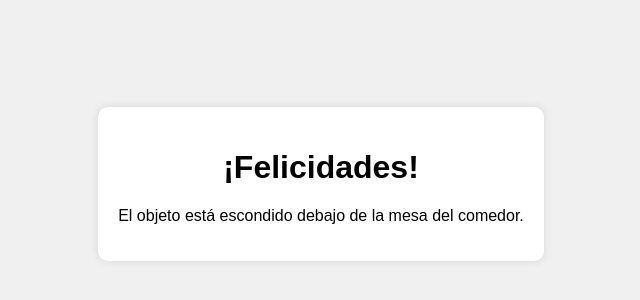
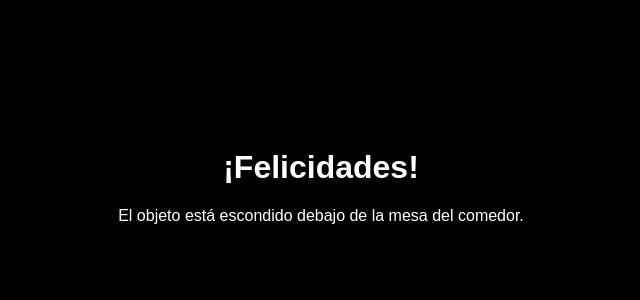
Before and after one commit to TonyBRoman/ppject, a plain HTML site: page success.html in a window 1280 px wide. Shown: the part 236-536 px from the top of the page, without its empty margins (319-959 px from the left). Drawn offline with Linux system fonts and the light colour scheme.

Commit message:
black background

```diff
--- /dev/null
+++ b/styles.css
@@ -0,0 +1,43 @@
+body {
+    font-family: Arial, sans-serif;
+    display: flex;
+    flex-direction: column;
+    align-items: center;
+    justify-content: center;
+    height: 100vh;
+    margin: 0;
+    padding: 20px;
+    background-color: #000; /* Fondo negro para toda la página */
+    color: #fff; /* Texto blanco */
+}
+
+.container {
+    padding: 20px;
+    border-radius: 10px;
+    box-shadow: 0 0 10px rgba(0, 0, 0, 0.1);
+    text-align: center;
+}
+
+input[type="time"] {
+    padding: 15px;
+    font-size: 1.5em;
+    margin-bottom: 20px;
+}
+
+button {
+    padding: 10px 20px;
+    font-size: 1em;
+    background-color: #007BFF;
+    color: white;
+    border: none;
+    border-radius: 5px;
+    cursor: pointer;
+}
+
+button:hover {
+    background-color: #0056b3;
+}
+
+.error {
+    color: red;
+}
--- a/success.html
+++ b/success.html
@@ -2,28 +2,11 @@
 <html lang="es">
 <head>
     <meta charset="UTF-8">
-    <meta name="viewport" content="width=device-width, initial-scale=1.0">
+    <meta name="viewport" content="width=device-width, initial-scale=1">
     <title>Objeto Escondido</title>
-    <style>
-        body {
-            font-family: Arial, sans-serif;
-            display: flex;
-            flex-direction: column;
-            align-items: center;
-            justify-content: center;
-            height: 100vh;
-            margin: 0;
-            padding: 20px;
-            background-color: #f0f0f0;
-        }
-        .container {
-            background-color: #fff;
-            padding: 20px;
-            border-radius: 10px;
-            box-shadow: 0 0 10px rgba(0, 0, 0, 0.1);
-            text-align: center;
-        }
-    </style>
+    <meta name="description" content="Muestra la respueta de la pista una vez que se ingreso el valor correcto.">
+    <meta name="author" content="Jorge Barron">
+    <link rel="stylesheet" href="styles.css">
 </head>
 <body>
     <div class="container">
```
Also changed, not shown: index.html (+6 -42 lines).
